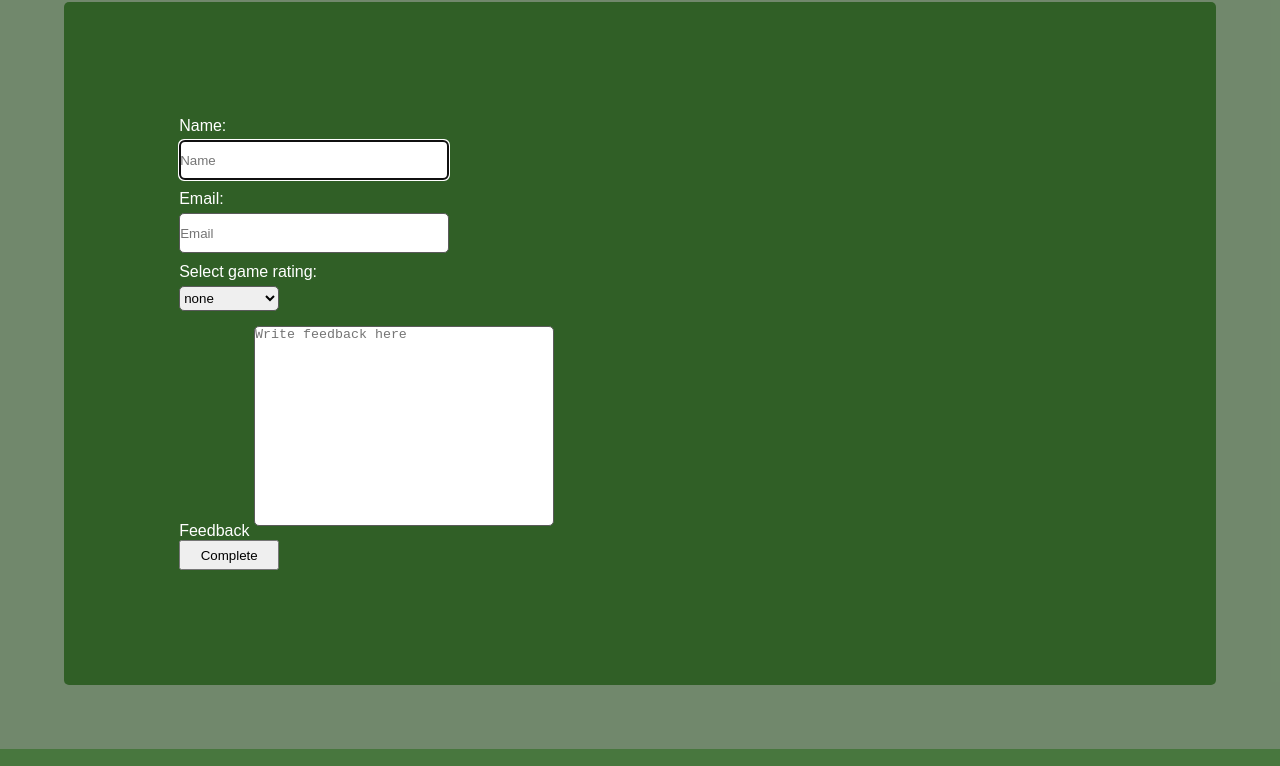
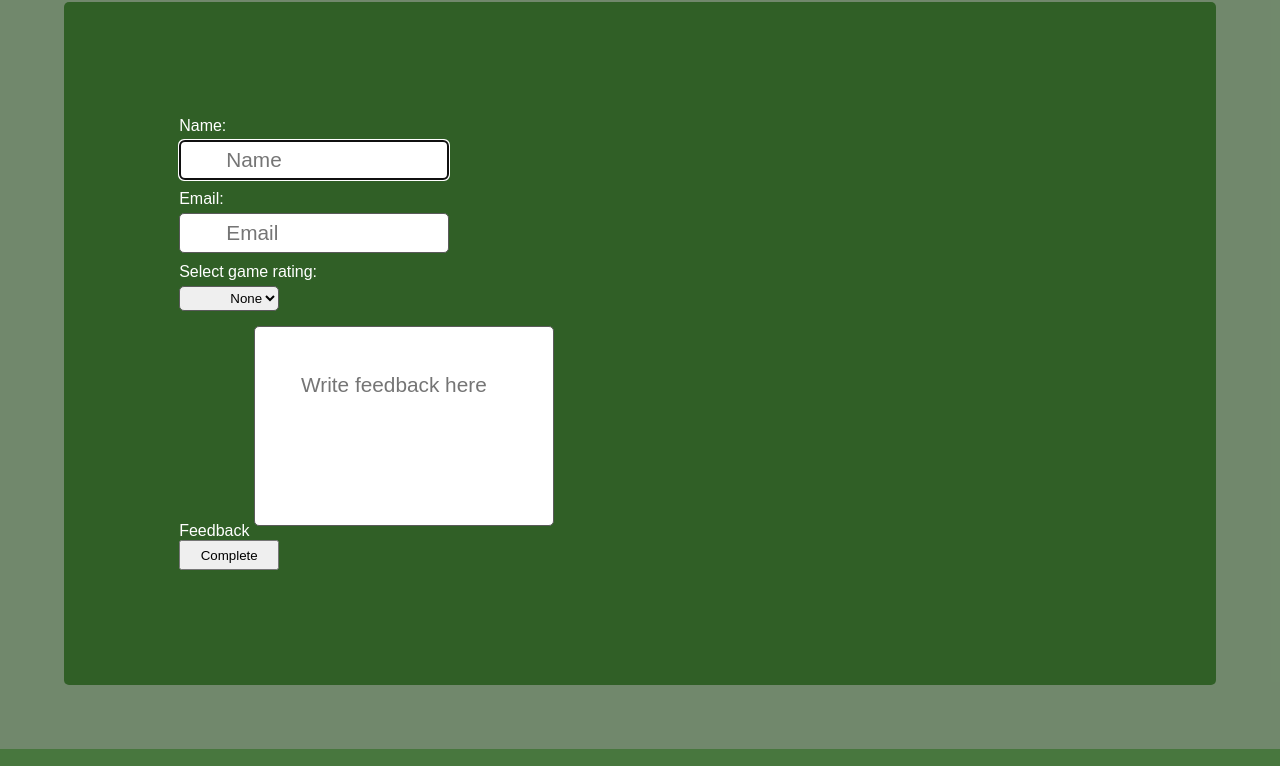
Before and after one commit to Jonhels/515, a plain HTML site: page contact.html in a window 1280 px wide. Shown: the part 1097-1863 px from the top of the page. Drawn offline with Linux system fonts and the light colour scheme.

Commit message:
changed style form

```diff
--- a/contact.html
+++ b/contact.html
@@ -42,12 +42,12 @@
                     </div>
                     <div class="email">
                         <label for="emailaddr">Email:</label>
-                        <input type="emailaddr" type="text" name="emailaddr" placeholder="Email" required>
+                        <input type="email" name="emailaddr" placeholder="Email" required>
                     </div>
                     <div class="rating">
                         <label for="rating">Select game rating:</label>
                         <select id="rating" name="rating" required>
-                            <option value="" selected>none</option>
+                            <option value="" selected>None</option>
                             <option value="bad">Bad</option>
                             <option value="good">Good</option>
                             <option value="super">Super</option>
--- a/style.css
+++ b/style.css
@@ -124,26 +124,29 @@ iframe {
     font-style: italic;
 }
 
- /* Contact page */
+/* Contact page */
 
- .form-left {
+.form-left {
     background-color: #305F26;
     padding: 10%;
     border-radius: 5px;
 }
 
-.name, .email, .rating, .textarea {
+.name,
+.email,
+.rating,
+.textarea {
     display: flex;
     flex-direction: column;
     justify-content: left;
 }
 
-label{
+label {
     margin-bottom: 5px;
 }
 
 input[type=text],
-input[type=emailaddr] {
+input[type=email] {
     height: 40px;
     width: 270px;
 }
@@ -154,18 +157,19 @@ select {
 }
 
 input[type=text],
-input[type=emailaddr],
+input[type=email],
 textarea,
 select {
     margin-bottom: 10px;
 }
 
 input[type=text],
-input[type=emailaddr],
+input[type=email],
 textarea,
 select {
     border: 1px solid #5A5A5A;
     border-radius: 5px;
+    padding-left: 5%;
 }
 
 textarea {
@@ -173,8 +177,14 @@ textarea {
     width: 300px;
     height: 200px;
     margin-top: 5px;
+    padding: 5%;
 }
 
+textarea, input[type=text],
+input[type=email]{
+    font-size: 1.3em;
+    font-family: Arial, Helvetica, sans-serif;
+}
 button {
     width: 100px;
     height: 30px;
```
